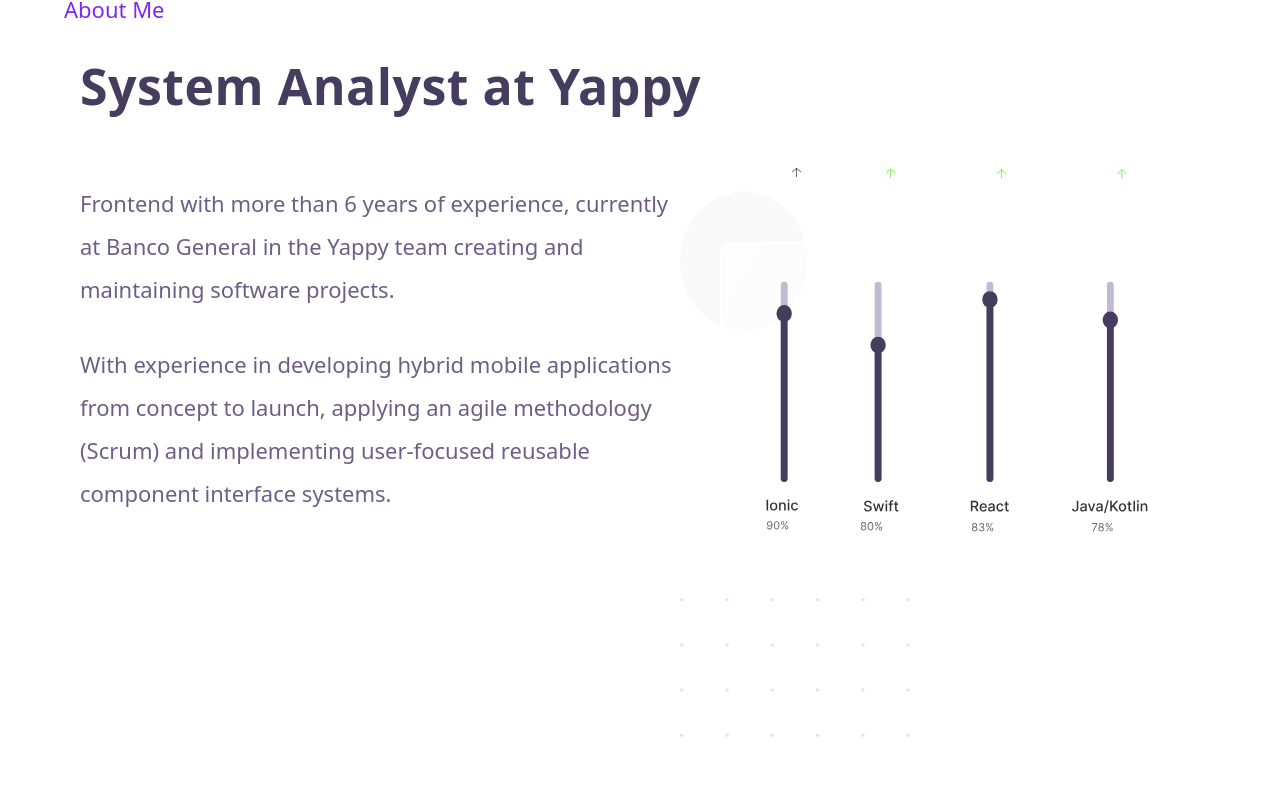
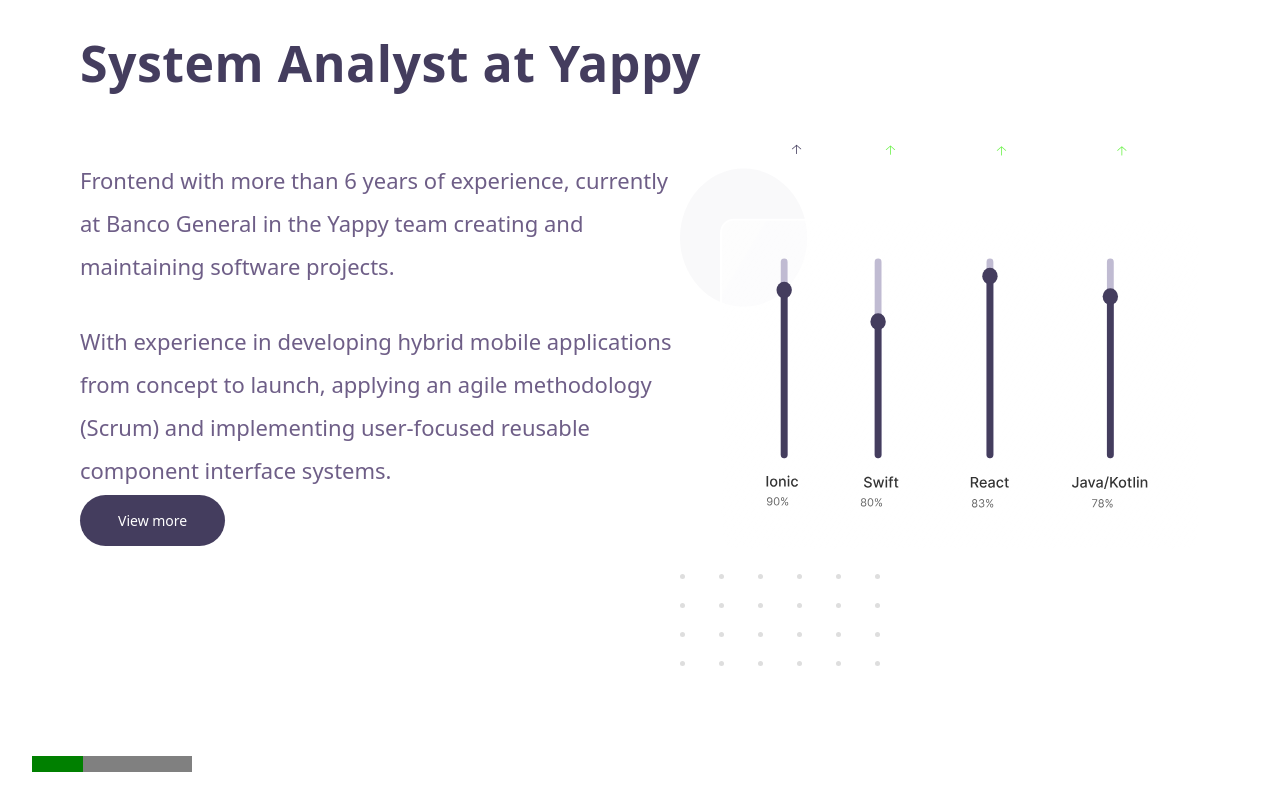
Before and after one commit to SebastianJordan/me, a React (Vite) app: page / in a window 1280 px wide. Shown: the part 840-1641 px from the top of the page. After the commit the page ends 1618 px from the top, so only its background shows below. Built offline with nearby package versions, Linux system fonts and the light colour scheme.

Commit message:
migrate imgs for custom components

```diff
--- a/src/components/AboutMe.jsx
+++ b/src/components/AboutMe.jsx
@@ -1,12 +1,13 @@
 import React from 'react'
-import pointImg from '../../public/images/experience-point.svg'
+import Dots from './ui/Dots'
 import grafico from '../../public/images/grafico.svg'
 import styles from '../styles/AboutMe.module.css'
+import ProgressBarVertical from './ui/ProgressBarVertical'
 export default function AboutMe() {
   return (
     <>
       <section className={styles.aboutMe} id="about">
-        <img src={pointImg} alt="img point" width={230} height={118} />
+        <Dots x={6} y={4} />
         <p className={styles.title}>About Me</p>
         <h2>System Analyst at Yappy</h2>
         <div className={styles.grid}>
@@ -21,23 +22,18 @@
               concept to launch, applying an agile methodology (Scrum) and
               implementing user-focused reusable component interface systems.
             </p>
+            <a className="btn-basic" href="#">
+              View more
+            </a>
           </article>
           <article>
             <img src={grafico} width={608} height={475} alt="grafico" />
             <br />
-            <img
-              src={pointImg}
-              alt="img point"
-              width={230}
-              height={118}
-              className={styles.groupPoint}
-            />
+            <Dots x={6} y={4} />
           </article>
         </div>
-        {/* <a className="btn-basic" href="#">
-          View more
-        </a> */}
       </section>
+      <ProgressBarVertical porcent={90} label={'Ionic'} />
     </>
   )
 }
--- a/src/components/Footer.jsx
+++ b/src/components/Footer.jsx
@@ -21,9 +21,6 @@
       </section>
       <section className={styles.descriptions}>
         <p>
-
-        </p>
-        <p>
           Panama City, Panamá, Panama, <span> me@sebastianjordan.com</span>
         </p>
       </section>
--- /dev/null
+++ b/src/components/ui/Dots.jsx
@@ -0,0 +1,16 @@
+import React from 'react'
+import styles from './Dots.module.css'
+
+export default function Dots(props) {
+  const pointRow = []
+  const pointLine = []
+  for (let i = 0; i < props.x; i++) {
+    pointRow.push(<span className={styles.dots}></span>)
+  }
+
+  for (let i = 0; i < props.y; i++) {
+    pointLine.push(<div className={styles.box}>{pointRow}</div>)
+  }
+
+  return <>{pointLine}</>
+}
--- /dev/null
+++ b/src/components/ui/Dots.module.css
@@ -0,0 +1,20 @@
+.dots{
+    width: 5px;
+    max-width: 5px;
+    min-width: 5px;
+    min-height: 5px;
+    height: 5px;
+    max-height: 5px;
+    min-height: 5px;
+    background-color: #DEDEDE;
+    border-radius: 5px;
+
+    margin-right: 34px;
+    margin-bottom: 24px;
+}
+
+.box{
+    display: flex;
+    justify-content: flex-start;
+    align-items: start;
+}
--- /dev/null
+++ b/src/components/ui/ProgressBarVertical.jsx
@@ -0,0 +1,12 @@
+import React from 'react'
+
+export default function ProgressBarVertical(props) {
+    console.log(props);
+  return (
+    <div>
+      <progress value={'32'} max={'100'}>
+        {'32%'}
+      </progress>
+    </div>
+  )
+}
--- a/src/styles/AboutMe.module.css
+++ b/src/styles/AboutMe.module.css
@@ -50,6 +50,7 @@
   margin-left: 32px;
 }
 
+
 @media only screen and (max-width: 480px) {
   .grid {
     display: block;
```
